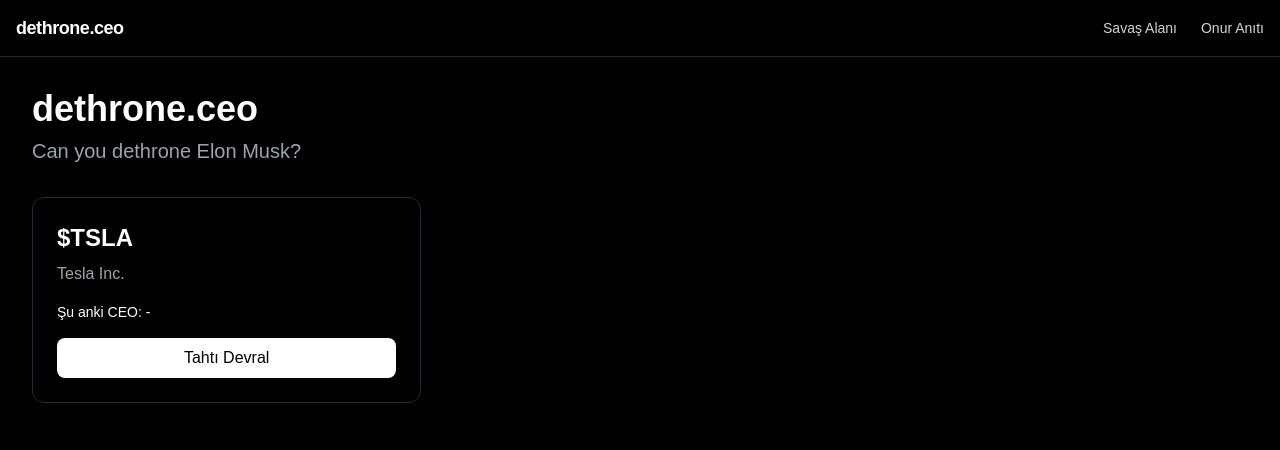
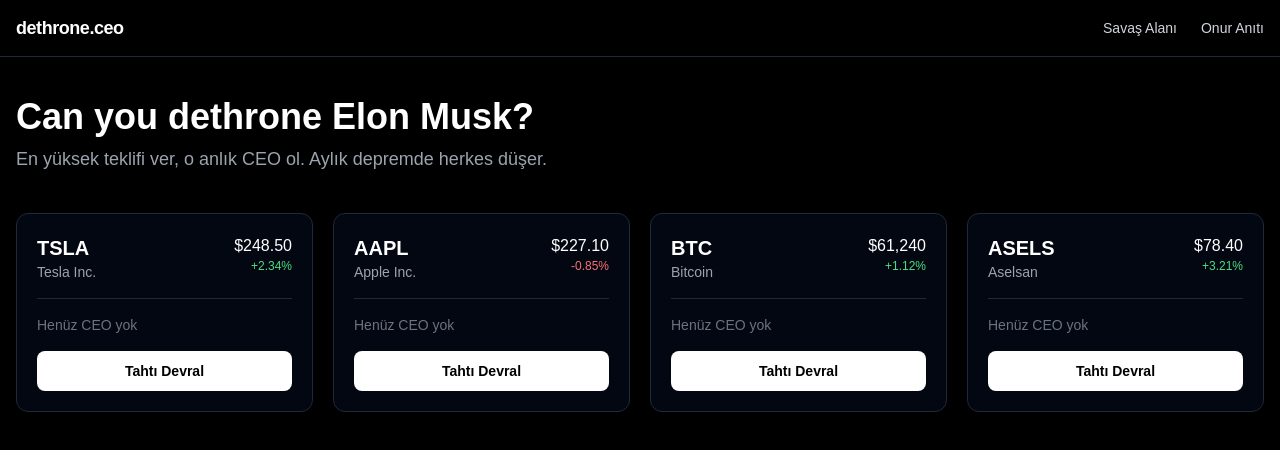
Before and after one commit to Nexora88/dethrone-ceo, a Next.js app: page / in a window 1280 px wide. Shown: the top 450 px of the page. Built offline with nearby package versions, Linux system fonts and the light colour scheme.

Commit message:
Refactor Home component and add sample companies

```diff
--- a/app/page.tsx
+++ b/app/page.tsx
@@ -1,23 +1,70 @@
+"use client";
+
+import CompanyCard from "@/components/CompanyCard";
+import { Company } from "@/types";
+
+// Geçici örnek veri (sonra API'den gelecek)
+const sampleCompanies: Company[] = [
+  {
+    id: "1",
+    symbol: "TSLA",
+    name: "Tesla Inc.",
+    type: "stock",
+    exchange: "NASDAQ",
+    current_price: 248.5,
+    price_change_24h: 2.34,
+  },
+  {
+    id: "2",
+    symbol: "AAPL",
+    name: "Apple Inc.",
+    type: "stock",
+    exchange: "NASDAQ",
+    current_price: 227.1,
+    price_change_24h: -0.85,
+  },
+  {
+    id: "3",
+    symbol: "BTC",
+    name: "Bitcoin",
+    type: "crypto",
+    current_price: 61240,
+    price_change_24h: 1.12,
+  },
+  {
+    id: "4",
+    symbol: "ASELS",
+    name: "Aselsan",
+    type: "stock",
+    exchange: "BIST",
+    current_price: 78.4,
+    price_change_24h: 3.21,
+  },
+];
+
 export default function Home() {
+  const handleBid = (companyId: string) => {
+    alert(`Tahtı devralma modalı açılacak: ${companyId}`);
+  };
+
   return (
-    <main className="min-h-screen p-8">
-      <div className="max-w-7xl mx-auto">
-        <h1 className="text-4xl font-bold mb-2">dethrone.ceo</h1>
-        <p className="text-xl text-gray-400 mb-8">
-          Can you dethrone Elon Musk?
+    <main className="max-w-7xl mx-auto px-4 py-10">
+      <div className="mb-10">
+        <h1 className="text-4xl font-bold mb-2">Can you dethrone Elon Musk?</h1>
+        <p className="text-gray-400 text-lg">
+          En yüksek teklifi ver, o anlık CEO ol. Aylık depremde herkes düşer.
         </p>
+      </div>
 
-        <div className="grid grid-cols-1 md:grid-cols-2 lg:grid-cols-3 gap-6">
-          {/* Buraya şirket kartları gelecek */}
-          <div className="border border-gray-800 rounded-xl p-6">
-            <h2 className="text-2xl font-semibold">$TSLA</h2>
-            <p className="text-gray-400 mt-2">Tesla Inc.</p>
-            <p className="mt-4 text-sm">Şu anki CEO: -</p>
-            <button className="mt-4 w-full bg-white text-black py-2 rounded-lg font-medium hover:bg-gray-200 transition">
-              Tahtı Devral
-            </button>
-          </div>
-        </div>
+      <div className="grid grid-cols-1 sm:grid-cols-2 lg:grid-cols-3 xl:grid-cols-4 gap-5">
+        {sampleCompanies.map((company) => (
+          <CompanyCard
+            key={company.id}
+            company={company}
+            currentCEO={null}
+            onBid={handleBid}
+          />
+        ))}
       </div>
     </main>
   );
```
